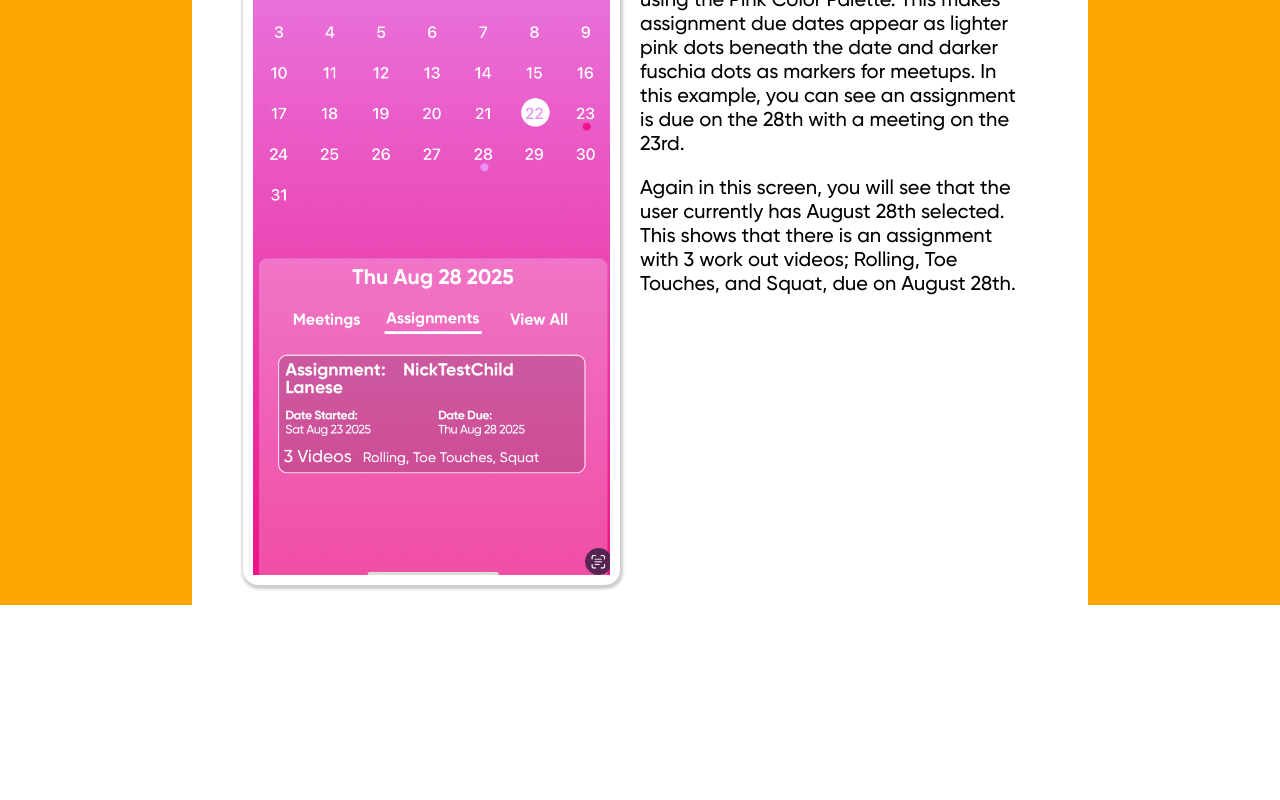
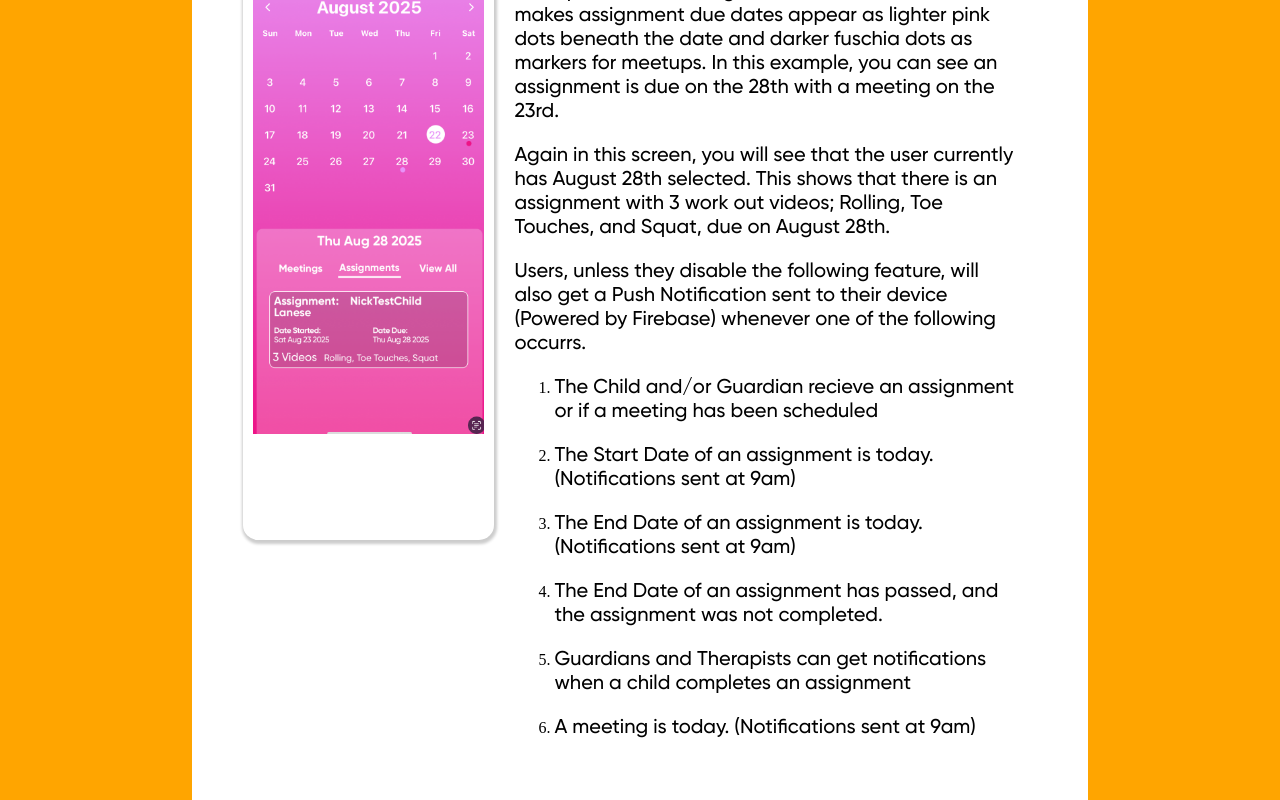
Before and after one commit to NLanese/the-codex, a Next.js app: page /showcases/works/knm in a window 1280 px wide. Shown: the part 2794-3594 px from the top of the page. Before the commit the page ends 3399 px from the top, so only its background shows below. Built offline with nearby package versions, Linux system fonts and the light colour scheme.

Commit message:
Update knm.js

```diff
--- a/pages/showcases/works/knm.js
+++ b/pages/showcases/works/knm.js
@@ -281,14 +281,15 @@ export default function KNMPage(){
         function renderCalendarDetails(){
             return(
                 <div style={{flexDirection: 'row', display: 'flex', padding: 20}}>
-                    <div style={{flex: 6}}>
+                    <div style={{flex: 4}}>
                         <OstCard
                             templateStyle={1}
                             imageSrc={therCal}
+                            style={{height: 700}}
                         >
                         </OstCard>
                     </div>
-                    <div style={{flex: 6, padding: 20, paddingTop: 0}}>
+                    <div style={{flex: 8, padding: 20, paddingTop: 0}}>
                         <p style={Styles.Fonts.basicX}>
                             As previously covered, Therapists can create 'assignments' and 'meetings' for their clients. These events will be marked on both the Therapist
                             as well as the Child and the Guardians' accounts.
@@ -302,6 +303,29 @@ export default function KNMPage(){
                             Again in this screen, you will see that the user currently has August 28th selected. This shows that there is an assignment with 3 work out videos;
                             Rolling, Toe Touches, and Squat, due on August 28th.
                         </p>
+                        <p style={Styles.Fonts.basicX}>
+                            Users, unless they disable the following feature, will also get a Push Notification sent to their device (Powered by Firebase) whenever one of the following occurrs.
+                        </p>
+                        <ol>
+                            <li><p style={Styles.Fonts.basicX}>
+                                The Child and/or Guardian recieve an assignment or if a meeting has been scheduled
+                            </p></li>
+                            <li><p style={Styles.Fonts.basicX}>
+                                The Start Date of an assignment is today. (Notifications sent at 9am)
+                            </p></li>
+                            <li><p style={Styles.Fonts.basicX}>
+                                The End Date of an assignment is today. (Notifications sent at 9am)
+                            </p></li>
+                            <li><p style={Styles.Fonts.basicX}>
+                                The End Date of an assignment has passed, and the assignment was not completed.
+                            </p></li>
+                            <li><p style={Styles.Fonts.basicX}>
+                                Guardians and Therapists can get notifications when a child completes an assignment
+                            </p></li>
+                            <li><p style={Styles.Fonts.basicX}>
+                                A meeting is today. (Notifications sent at 9am)
+                            </p></li>
+                        </ol>
                     </div>
                 </div>
             )
@@ -321,7 +345,7 @@ export default function KNMPage(){
                         {renderAppListing()}
                     <div style={{...Styles.Fonts.lessonHeader}}>Account Types</div>
                         {renderAccountTypes()}
-                    <div style={{...Styles.Fonts.lessonHeader}}>Calendar Functionality</div>
+                    <div style={{...Styles.Fonts.lessonHeader}}>Calendar Functionality and Assignments / Meetings</div>
                         {renderCalendarDetails()}
                 </div>
             </div>
```
